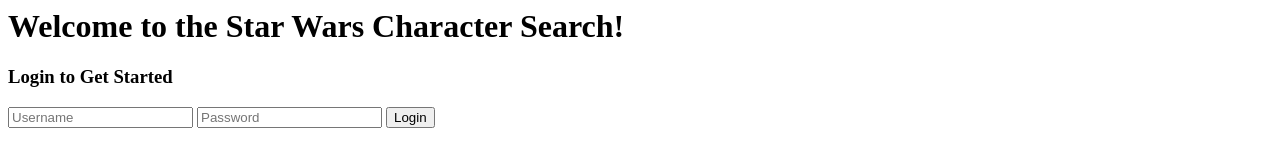
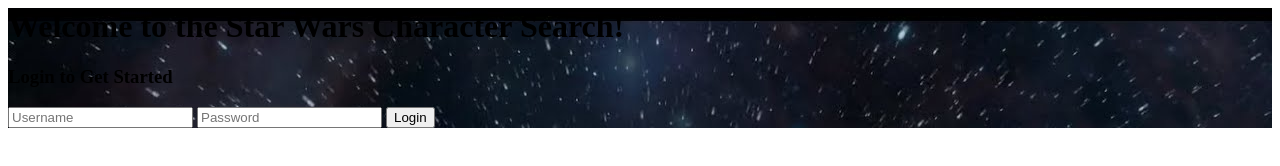
Before and after one commit to sdevalapurkar/starwars-search, a plain HTML site: page html/login.html in a window 1280 px wide. Drawn offline with Linux system fonts and the light colour scheme.

Commit message:
add starfield image

```diff
--- a/html/login.html
+++ b/html/login.html
@@ -4,6 +4,7 @@
         <title>Star Wars Search</title>
     </head>
     <body>
+        <div style="background-image: url('../img/starfield.jpg')">
             <h1>Welcome to the Star Wars Character Search!</h1>
             <h3>Login to Get Started</h3>
             <form>
@@ -13,5 +14,6 @@
                     Login
                 </button>
             </form>
+        </div>
     </body>
 </html>
```
Also changed, not shown: img/starfield.jpg (added), 1 other file. Lines whose indentation alone changed are shown as unchanged.
